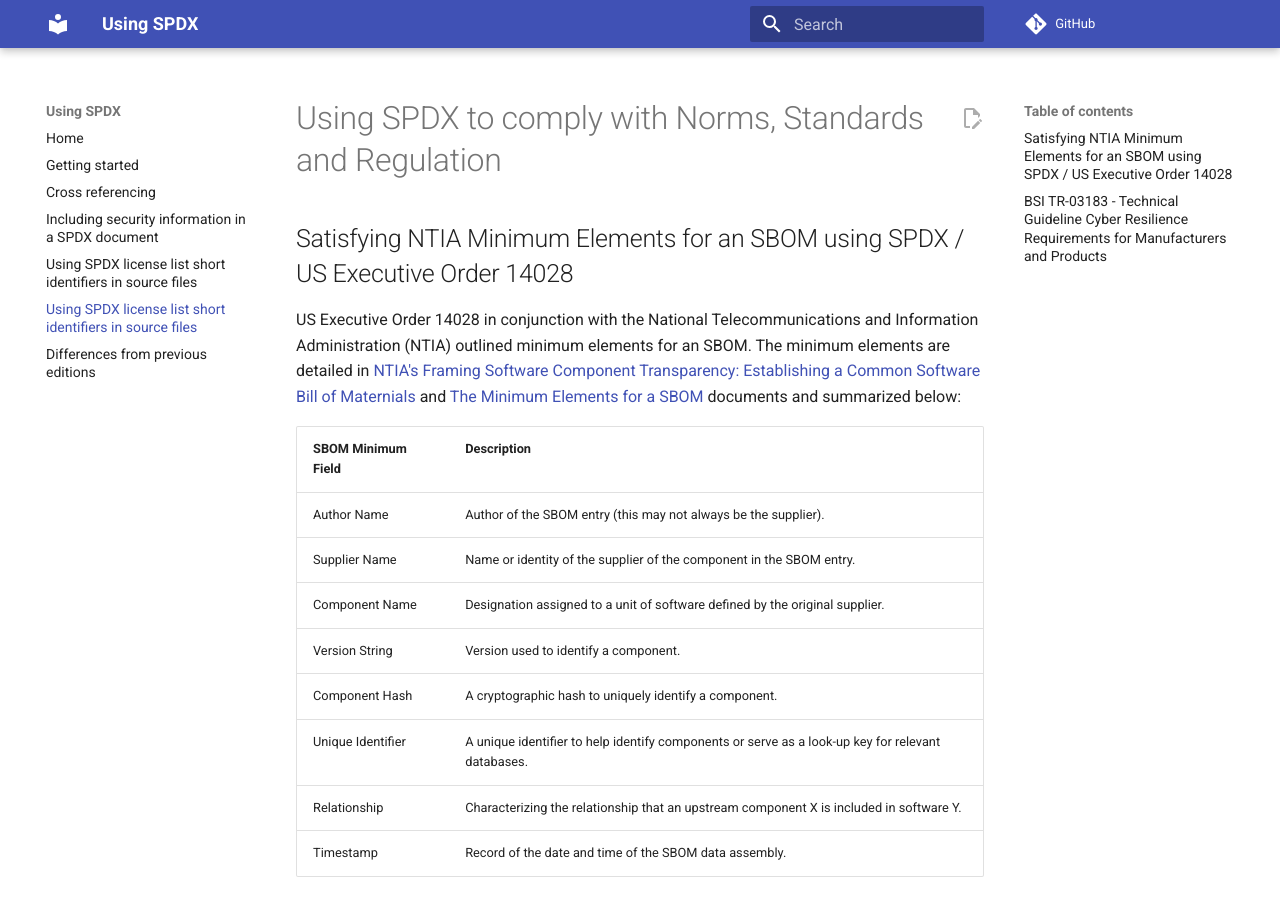
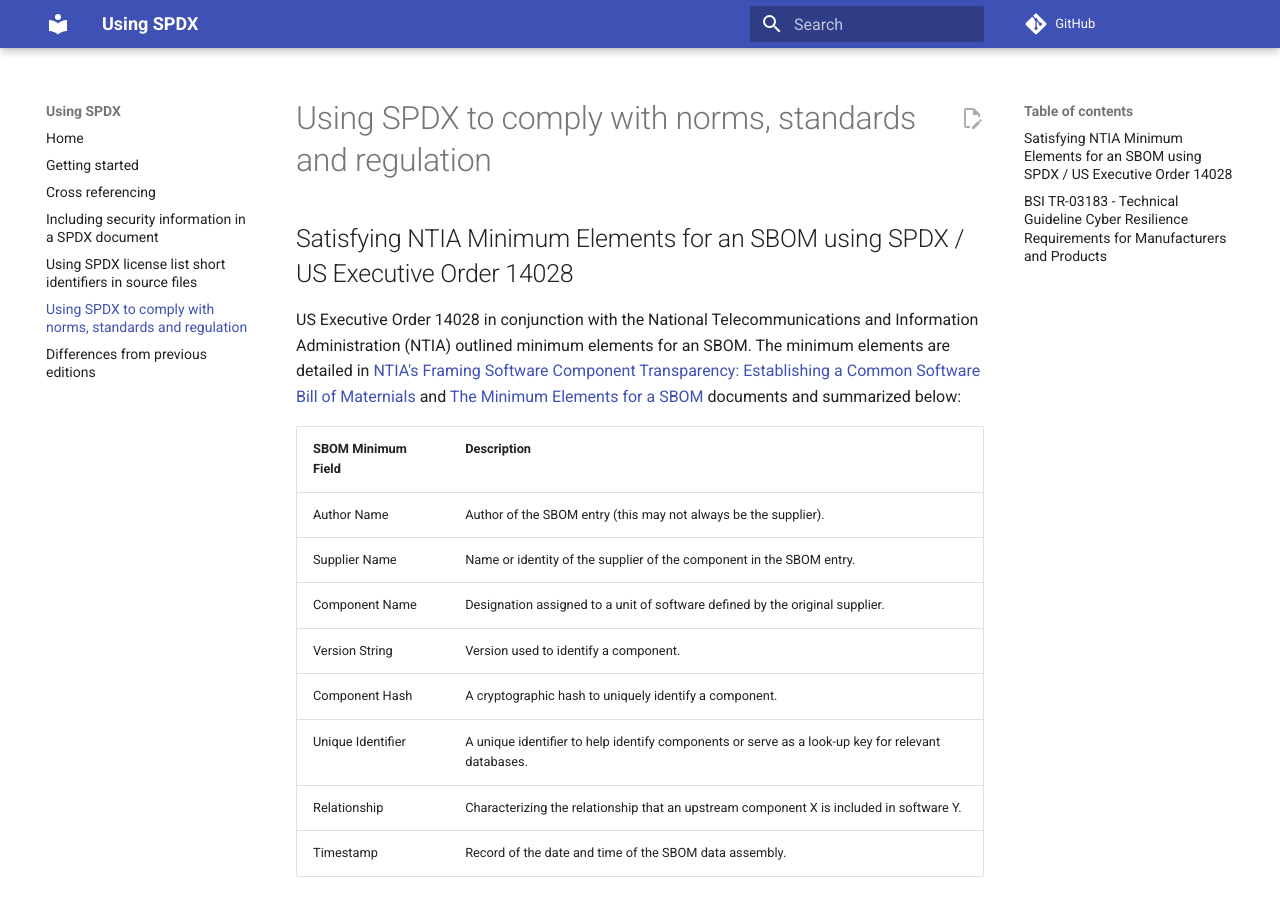
Before and after one commit to spdx/using, an MkDocs documentation site: the page built from docs/using-spdx-to-comply-with-norms.md, in a window 1280 px wide and 900 px high. Built offline with MkDocs 1.6.1 and Material for MkDocs 9.7.7, drawn with Linux system fonts in a browser that asks for light colours; comment, search, counter and statistics services are not loaded.

Commit message:
Fix title
Signed-off-by: Arthit Suriyawongkul <arthit@gmail.com>

```diff
--- a/docs/using-spdx-to-comply-with-norms.md
+++ b/docs/using-spdx-to-comply-with-norms.md
@@ -1,4 +1,4 @@
-# Using SPDX to comply with Norms, Standards and Regulation
+# Using SPDX to comply with norms, standards and regulation
 
 ## Satisfying NTIA Minimum Elements for an SBOM using SPDX / US Executive Order 14028
 
--- a/mkdocs.yml
+++ b/mkdocs.yml
@@ -35,5 +35,5 @@ nav:
   - "Cross referencing": cross-ref.md
   - "Including security information in a SPDX document": including-security-info-in-spdx.md
   - "Using SPDX license list short identifiers in source files": using-spdx-short-id-in-source-files.md
-  - "Using SPDX license list short identifiers in source files": using-spdx-to-comply-with-norms.md
+  - "Using SPDX to comply with norms, standards and regulation": using-spdx-to-comply-with-norms.md
   - "Differences from previous editions": diffs-from-previous-editions.md
```
